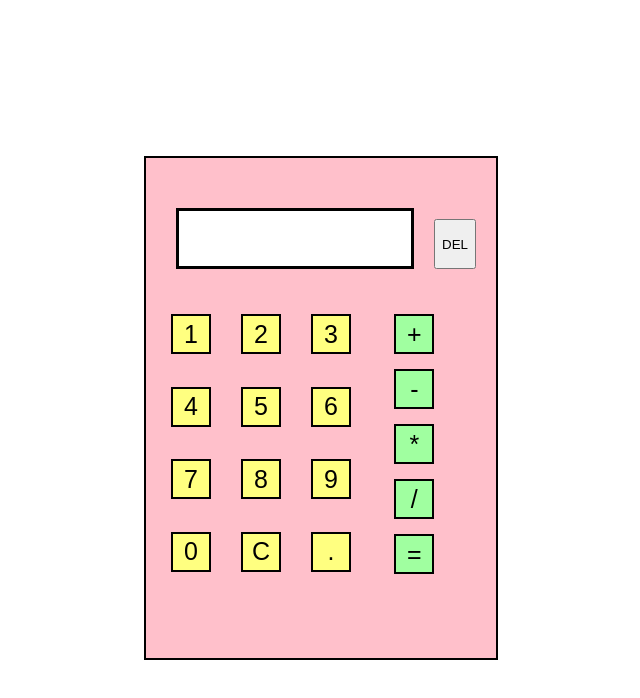
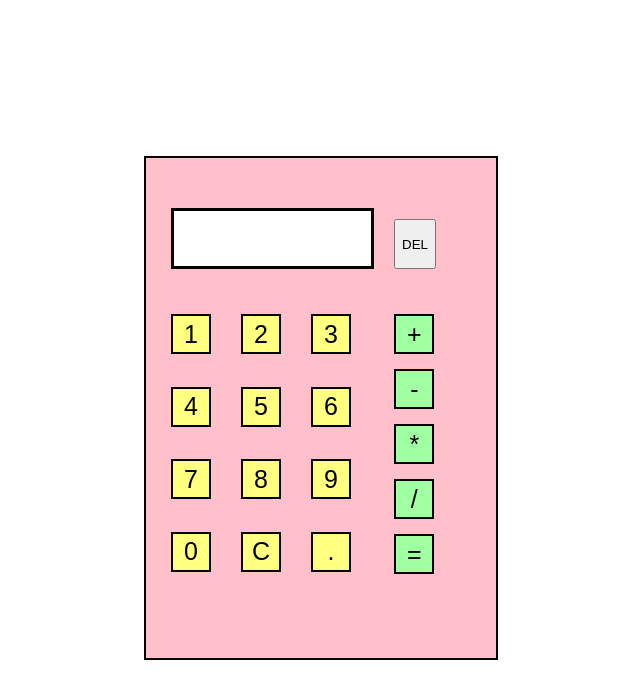
Before and after one commit to kizwolak/Calculator, a plain HTML site: page index.html in a window 1280 px wide. Shown: the whole page, without its empty margins (319-959 px from the left). Drawn offline with Linux system fonts and the light colour scheme.

Commit message:
Minor bug fixes

```diff
--- a/script.js
+++ b/script.js
@@ -54,7 +54,8 @@ for (let i = 0; i < numberButtons.length; i++) {
         }
 
         if (screen.textContent.includes(".")) {
-            screen.textContent +=e.currentTarget.textContent
+            screen.textContent +=e.currentTarget.textContent;
+            return;
         }
         screen.textContent += e.currentTarget.textContent;
     });
--- a/style.css
+++ b/style.css
@@ -19,9 +19,9 @@ body {
 
 #screen {
     margin-top: 50px;
-    margin-left: 30px;
+    margin-left: 25px;
     height: 50px;
-    width: 250px;
+    width: 260px;
     border: 3px black solid;
     display: flex;
     align-items: flex-end;
@@ -82,6 +82,6 @@ body {
 }
 
 #backspace {
-    margin-right: 20px;
+    margin-right: 60px;
     height: 50px;
 }
```
